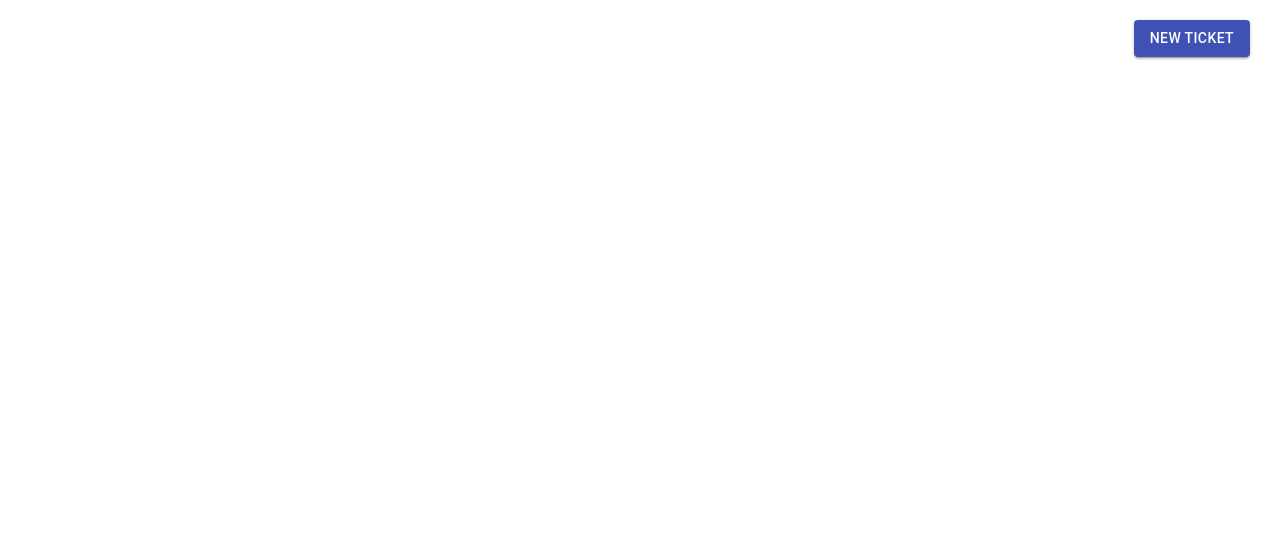
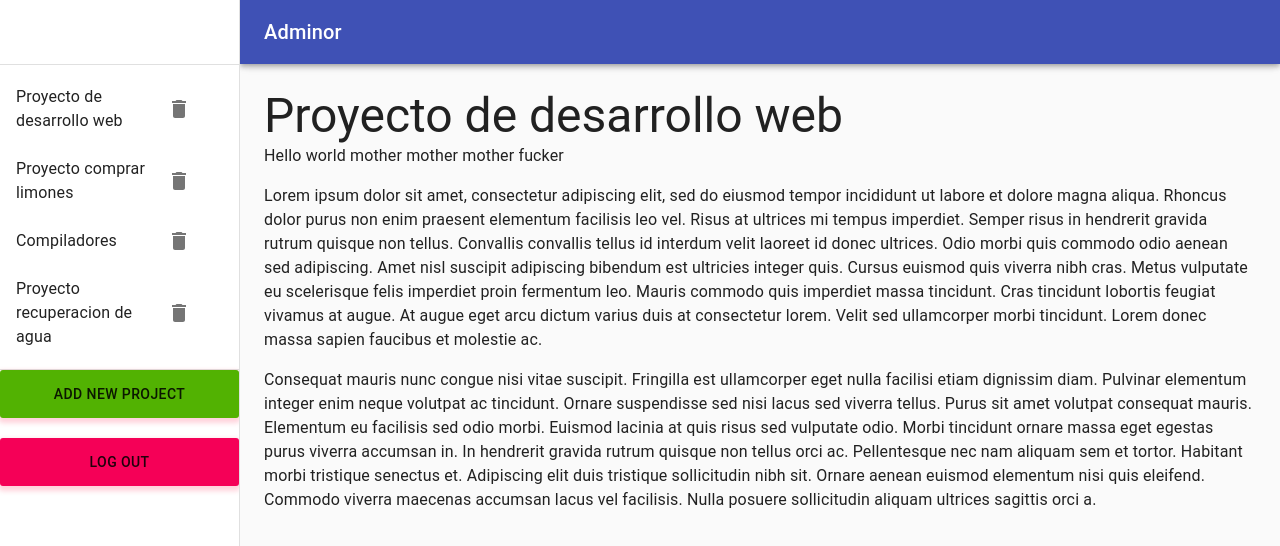
Before and after one commit to MarioBros27/adminor, a React (Create React App) app: page / in a window 1280 px wide. Shown: the top 546 px of the page. Built offline with nearby package versions, Linux system fonts and the light colour scheme.

Commit message:
sidebar looking good

```diff
--- a/src/App.js
+++ b/src/App.js
@@ -1,9 +1,10 @@
-import logo from './logo.svg';
+
 import './App.css';
-import TicketsBoard from './javascript/components/tickets_components/TicketsBoard'
+// import TicketsBoard from './javascript/components/tickets_components/TicketsBoard'
+import Workspace from './javascript/components/workspace/Workspace'
 function App() {
   return (
-    <TicketsBoard></TicketsBoard>
+    <Workspace></Workspace>
   );
 }
 
--- a/src/index.js
+++ b/src/index.js
@@ -7,7 +7,7 @@ import reportWebVitals from './reportWebVitals';
 ReactDOM.render(
   <React.StrictMode>
     <App />
-  </React.StrictMode>,
+   </React.StrictMode>,
   document.getElementById('root')
 );
 
--- a/src/javascript/components/workspace/Workspace.js
+++ b/src/javascript/components/workspace/Workspace.js
@@ -1,21 +1,279 @@
-import Grid from '@material-ui/core/Grid';
+// import Grid from '@material-ui/core/Grid';
+import React from 'react'
 import { makeStyles } from '@material-ui/core/styles';
-import React, {useState} from 'react'
-import MenuItem from '@material-ui/core/MenuItem';
-import FormControl from '@material-ui/core/FormControl';
-import Select from '@material-ui/core/Select';
+// import React, {useState} from 'react'
+// import MenuItem from '@material-ui/core/MenuItem';
+// import FormControl from '@material-ui/core/FormControl';
+// import Select from '@material-ui/core/Select';
 import { Typography } from '@material-ui/core';
-import React,{useState} from 'react'
-import { Dialog, DialogContent } from '@material-ui/core'
-import TextField from '@material-ui/core/TextField'
-import Grid from '@material-ui/core/Grid'
-import { makeStyles } from '@material-ui/core/styles';
+// import { Dialog, DialogContent } from '@material-ui/core'
+// import TextField from '@material-ui/core/TextField'
 import Button from '@material-ui/core/Button'
+import { withStyles } from '@material-ui/core/styles';
 // import axios from 'axios'
-import React, { useState, useEffect, Fragment } from 'react'
-import Grid from '@material-ui/core/Grid'
-import Button from '@material-ui/core/Button'
-import Column from './Column'
-import { makeStyles } from '@material-ui/core/styles';
-import FormDialog from './FormDialog'
-import Typography from '@material-ui/core/Typography';
+// import React, { useState, useEffect, Fragment } from 'react'
+// import Column from './Column'
+// import FormDialog from './FormDialog'
+import useMediaQuery from '@material-ui/core/useMediaQuery';
+import { createMuiTheme, ThemeProvider } from '@material-ui/core/styles';
+import CssBaseline from '@material-ui/core/CssBaseline';
+import clsx from 'clsx';
+import Drawer from '@material-ui/core/Drawer';
+import AppBar from '@material-ui/core/AppBar';
+import Toolbar from '@material-ui/core/Toolbar';
+import List from '@material-ui/core/List';
+import Divider from '@material-ui/core/Divider';
+import IconButton from '@material-ui/core/IconButton';
+import MenuIcon from '@material-ui/icons/Menu';
+import ChevronLeftIcon from '@material-ui/icons/ChevronLeft';
+import ChevronRightIcon from '@material-ui/icons/ChevronRight';
+import ListItem from '@material-ui/core/ListItem';
+import ListItemIcon from '@material-ui/core/ListItemIcon';
+import ListItemText from '@material-ui/core/ListItemText';
+import DeleteIcon from '@material-ui/icons/Delete';
+import { lightGreen } from '@material-ui/core/colors';
+
+
+const drawerWidth = 240;
+
+const greenTheme = createMuiTheme({ palette: { primary: lightGreen } })
+const StyledAddButton = withStyles({
+    root: {
+    //   background: 'linear-gradient(45deg, #FE6B8B 30%, #FF8E53 90%)',
+        background: '#52b202',
+      borderRadius: 3,
+      border: 0,
+      height: 48,
+      padding: '0 30px',
+      boxShadow: '0 3px 5px 2px rgba(255, 105, 135, .3)',
+    }
+  })(Button);
+  const LogOutButton = withStyles({
+    root: {
+    //   background: 'linear-gradient(45deg, #FE6B8B 30%, #FF8E53 90%)',
+        background: '#f50057',
+      borderRadius: 3,
+      border: 0,
+      height: 48,
+      padding: '0 30px',
+      marginTop: '20px',
+      boxShadow: '0 3px 5px 2px rgba(255, 105, 135, .3)',
+    }
+  })(Button);
+export default function Workspace(props){
+    const prefersDarkMode = useMediaQuery('(prefers-color-scheme: dark)');
+    const theme = React.useMemo(
+        () =>
+            createMuiTheme({
+
+                palette: {
+                type: prefersDarkMode ? 'dark' : 'light',
+
+
+            },
+        }),
+        [prefersDarkMode],
+    );
+
+
+    let isLaptop = useMediaQuery('(min-width: 600px)', { noSsr: true })
+
+    //Play with drawer width with different sizes, simply modify variable drawerWidth
+    const useStyles = makeStyles((theme) => {
+        let shift ={}
+        if(isLaptop){
+            shift = {
+                transition: theme.transitions.create('margin', {
+                    easing: theme.transitions.easing.easeOut,
+                    duration: theme.transitions.duration.enteringScreen,
+                }),
+                // marginLeft: 0,
+                marginLeft: drawerWidth,
+
+              }
+        }else{
+            shift = {
+                transition: theme.transitions.create('margin', {
+                    easing: theme.transitions.easing.easeOut,
+                    duration: theme.transitions.duration.enteringScreen,
+                }),
+
+              }
+        }
+
+        return({
+        root: {
+          display: 'flex',
+        },
+        appBar: {
+          transition: theme.transitions.create(['margin', 'width'], {
+            easing: theme.transitions.easing.sharp,
+            duration: theme.transitions.duration.leavingScreen,
+          }),
+        },
+        appBarShift: {
+          width: `calc(100% - ${drawerWidth}px)`,
+          marginLeft: drawerWidth,
+          transition: theme.transitions.create(['margin', 'width'], {
+            easing: theme.transitions.easing.easeOut,
+            duration: theme.transitions.duration.enteringScreen,
+          }),
+        },
+        listItem:{
+
+        },
+        logOut:{
+
+        },
+        addProject:{
+            backgroudColor: '#76ff03',
+            color: 'green'
+        },
+        menuButton: {
+          marginRight: theme.spacing(2),
+        },
+        hide: {
+          display: 'none',
+        },
+        drawer: {
+          width: drawerWidth,
+          flexShrink: 0,
+        },
+        drawerPaper: {
+          width: drawerWidth,
+        },
+        drawerHeader: {
+          display: 'flex',
+          alignItems: 'center',
+          padding: theme.spacing(0, 1),
+          // necessary for content to be below app bar
+          ...theme.mixins.toolbar,
+          justifyContent: 'flex-end',
+        },
+        content: {
+          flexGrow: 1,
+          padding: theme.spacing(3),
+          transition: theme.transitions.create('margin', {
+            easing: theme.transitions.easing.sharp,
+            duration: theme.transitions.duration.leavingScreen,
+          }),
+        },
+        contentShift: shift
+        })
+    });
+
+    const classes = useStyles();
+    const [open, setOpen] = React.useState(isLaptop);
+
+
+    const handleDrawerOpen = () => {
+        setOpen(true);
+    };
+
+    const handleDrawerClose = () => {
+        setOpen(false);
+    };
+
+    return(
+    <ThemeProvider theme={theme}>
+        <CssBaseline/>
+        <AppBar
+        position="fixed"
+        className={clsx(classes.appBar, {
+          [classes.appBarShift]: open,
+        })}
+      >
+        <Toolbar >
+          <IconButton
+            color="inherit"
+            aria-label="open drawer"
+            onClick={handleDrawerOpen}
+            edge="start"
+            className={clsx(classes.menuButton, open && classes.hide)}
+          >
+            <MenuIcon />
+          </IconButton>
+          <Typography variant="h6" noWrap>
+            Adminor
+          </Typography>
+        </Toolbar>
+      </AppBar>
+      <Drawer
+        className={classes.drawer}
+        variant="persistent"
+        anchor="left"
+        open={open}
+        classes={{
+          paper: classes.drawerPaper,
+        }}
+      >
+        <div className={classes.drawerHeader}>
+            {
+                isLaptop === false &&
+                <IconButton onClick={handleDrawerClose}>
+                    {theme.direction === 'ltr' ? <ChevronLeftIcon /> : <ChevronRightIcon />}
+                </IconButton>
+            }
+
+        </div>
+        <Divider />
+        <List>
+          {['Proyecto de desarrollo web', 'Proyecto comprar limones', 'Compiladores', 'Proyecto recuperacion de agua'].map((text, index) => (
+            <ListItem button key={text}>
+              {/* <ListItemIcon>{index % 2 === 0 ? <InboxIcon /> : <MailIcon />}</ListItemIcon> */}
+              <ListItemText primary={text} />
+              <ListItemIcon> <DeleteIcon></DeleteIcon></ListItemIcon>
+              {/* <DeleteIcon></DeleteIcon> */}
+
+            </ListItem>
+          ))}
+        </List>
+        <Divider />
+        {/* <List>
+          {['All mail', 'Trash', 'Spam'].map((text, index) => (
+            <ListItem button key={text}>
+              <ListItemIcon>{index % 2 === 0 ? <InboxIcon /> : <MailIcon />}</ListItemIcon>
+              <ListItemText primary={text} />
+            </ListItem>
+          ))}
+        </List> */}
+        <StyledAddButton>Add new project</StyledAddButton>
+       <LogOutButton>Log Out</LogOutButton>
+      </Drawer>
+      <main
+        className={clsx(classes.content, {
+          [classes.contentShift]: open,
+        })}
+      >
+        <div className={classes.drawerHeader} />
+        <Typography variant="h3" >Proyecto de desarrollo web</Typography>
+        <Typography paragraph>Hello world mother mother mother fucker
+        </Typography>
+        <Typography paragraph >
+            Lorem ipsum dolor sit amet, consectetur adipiscing elit, sed do eiusmod tempor incididunt
+            ut labore et dolore magna aliqua. Rhoncus dolor purus non enim praesent elementum
+            facilisis leo vel. Risus at ultrices mi tempus imperdiet. Semper risus in hendrerit
+            gravida rutrum quisque non tellus. Convallis convallis tellus id interdum velit laoreet id
+            donec ultrices. Odio morbi quis commodo odio aenean sed adipiscing. Amet nisl suscipit
+            adipiscing bibendum est ultricies integer quis. Cursus euismod quis viverra nibh cras.
+            Metus vulputate eu scelerisque felis imperdiet proin fermentum leo. Mauris commodo quis
+            imperdiet massa tincidunt. Cras tincidunt lobortis feugiat vivamus at augue. At augue eget
+            arcu dictum varius duis at consectetur lorem. Velit sed ullamcorper morbi tincidunt. Lorem
+            donec massa sapien faucibus et molestie ac.
+        </Typography>
+        <Typography paragraph>
+            Consequat mauris nunc congue nisi vitae suscipit. Fringilla est ullamcorper eget nulla
+            facilisi etiam dignissim diam. Pulvinar elementum integer enim neque volutpat ac
+            tincidunt. Ornare suspendisse sed nisi lacus sed viverra tellus. Purus sit amet volutpat
+            consequat mauris. Elementum eu facilisis sed odio morbi. Euismod lacinia at quis risus sed
+            vulputate odio. Morbi tincidunt ornare massa eget egestas purus viverra accumsan in. In
+            hendrerit gravida rutrum quisque non tellus orci ac. Pellentesque nec nam aliquam sem et
+            tortor. Habitant morbi tristique senectus et. Adipiscing elit duis tristique sollicitudin
+            nibh sit. Ornare aenean euismod elementum nisi quis eleifend. Commodo viverra maecenas
+            accumsan lacus vel facilisis. Nulla posuere sollicitudin aliquam ultrices sagittis orci a.
+        </Typography>
+      </main>
+    </ThemeProvider>
+
+    )
+}
```
